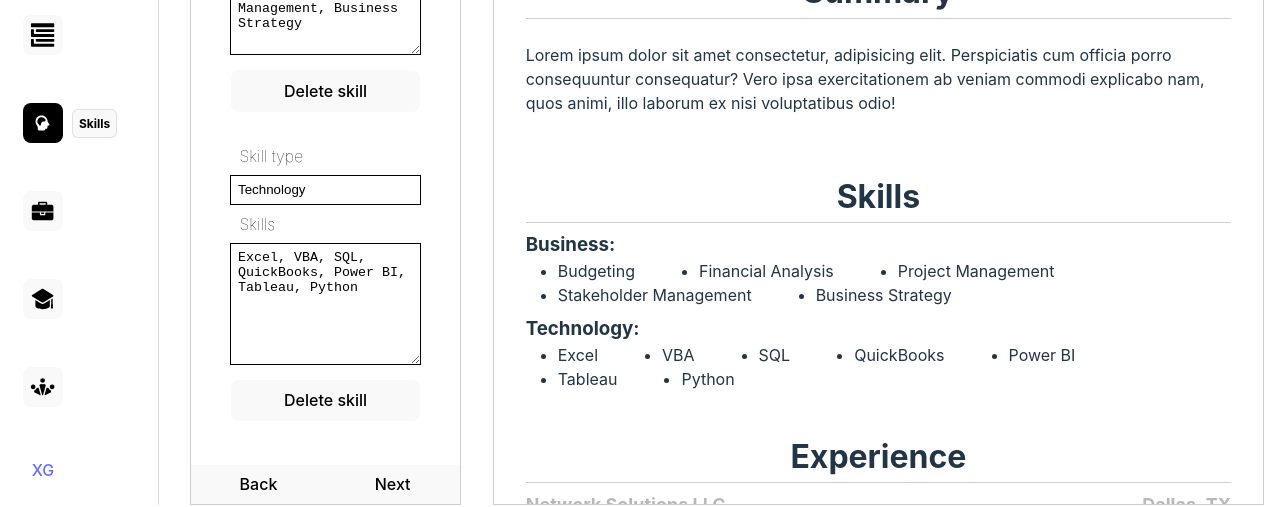
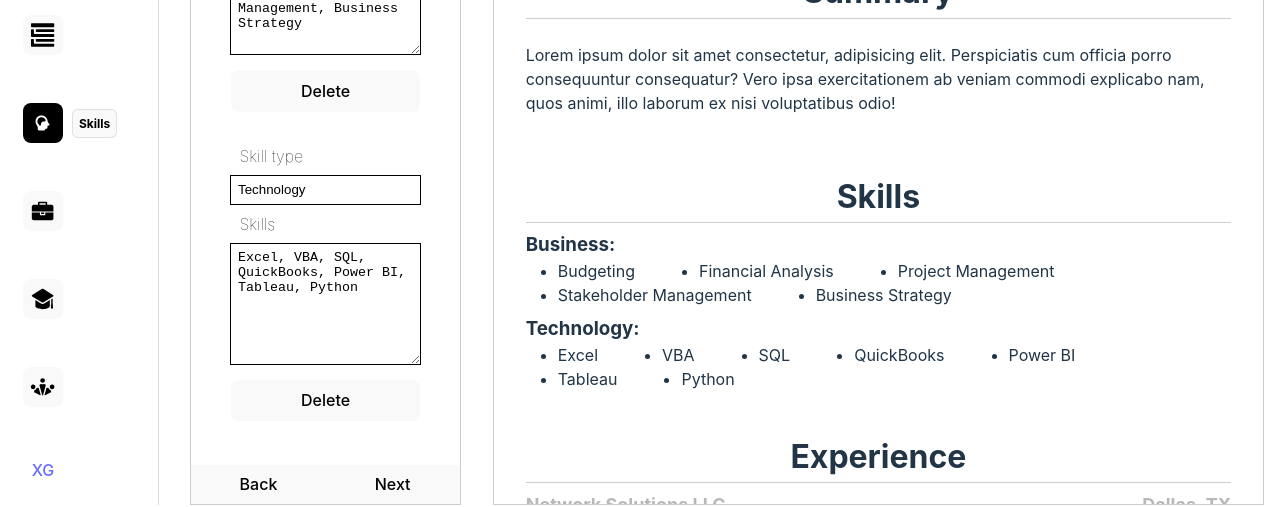
Before and after one commit to SaurabhGurjar/resume, a React (Vite) app: page / in a window 1280 px wide. Both pictures are taken after a click on the button 43 px from the left and 402 px from the top of the page. Shown: the part 279-786 px from the top of the page. Built offline with nearby package versions, Linux system fonts and the light colour scheme.

Commit message:
fix: minor issues

```diff
--- a/src/components/forms/SkillsForm.jsx
+++ b/src/components/forms/SkillsForm.jsx
@@ -76,15 +76,14 @@ const AddSkill = ({ state }) => {
 
 const deleteSkill = (id, state) => {
   const [data, setData] = state;
-  const skills = [];
-  data.allSkills.forEach((item) => {
+  const remainingSkills = [];
+  const newData = { ...data };
+  newData.allSkills.forEach((item) => {
     if (item.id !== id) {
-      skills.push(item);
+      remainingSkills.push(item);
     }
   });
-  console.log(skills, id);
-  const newData = { ...data };
-  newData.allSkills = skills;
+  newData.allSkills = remainingSkills;
   setData(newData);
 };
 
@@ -95,7 +94,7 @@ const SkillComp = ({ id, inputName, value, skills, state }) => {
       <input
         id={id}
         name={inputName}
-        value={value}
+        defaultValue={value}
         placeholder="Skill type"
         onChange={(e) => handleTypeChange(id, e.target.value, state)}
       />
@@ -107,8 +106,8 @@ const SkillComp = ({ id, inputName, value, skills, state }) => {
         placeholder="List of skill saperated by a coma e.g- Writting, Marketing"
         onChange={(e) => handleSkillChange(id, e.target.value, state)}
       ></textarea>
-      <button id="skill-delete-btn" onClick={() => deleteSkill(id, state)}>
-        Delete skill
+      <button id="delete-btn" onClick={() => deleteSkill(id, state)}>
+        Delete
       </button>
     </div>
   );
```
